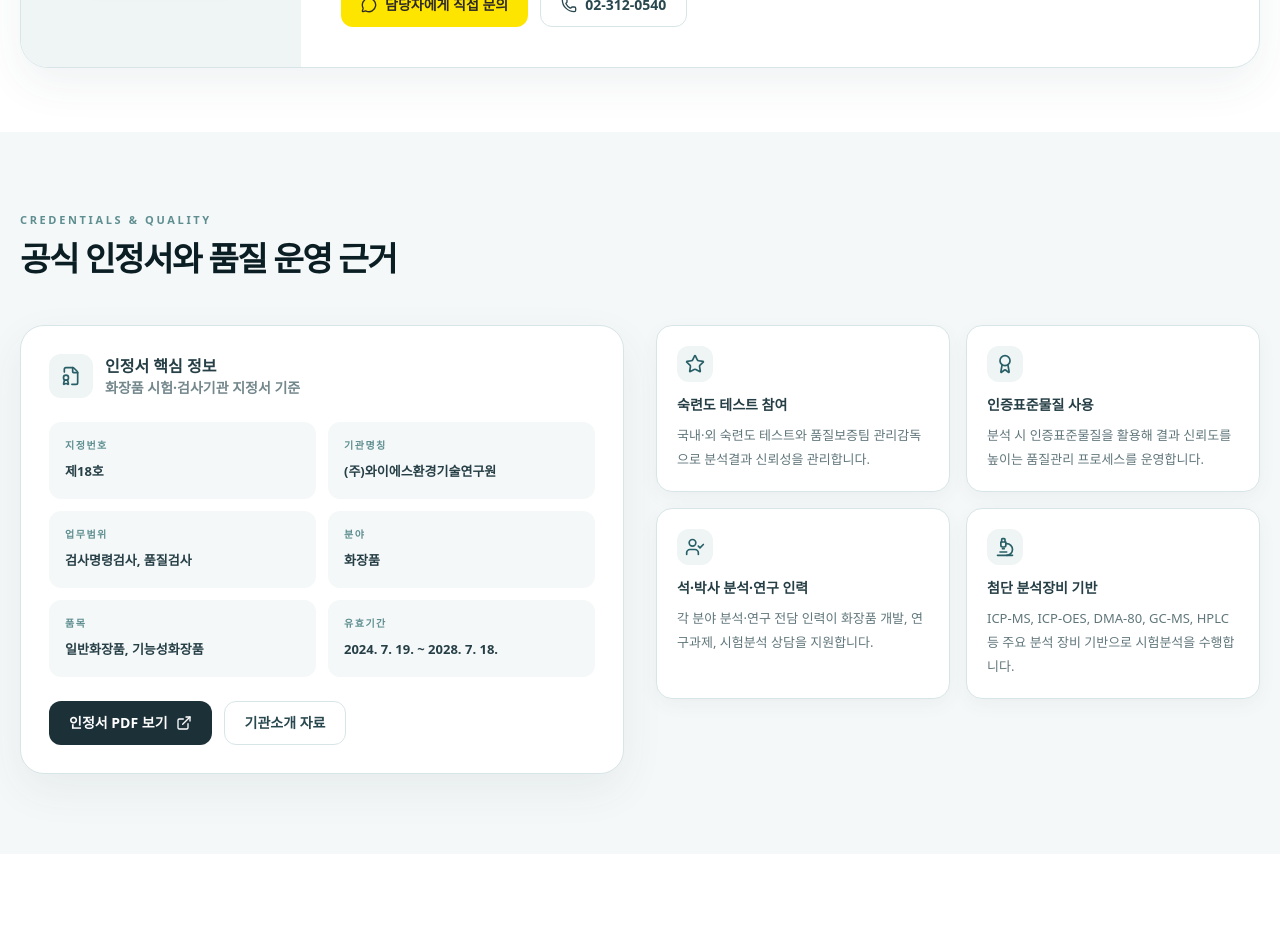
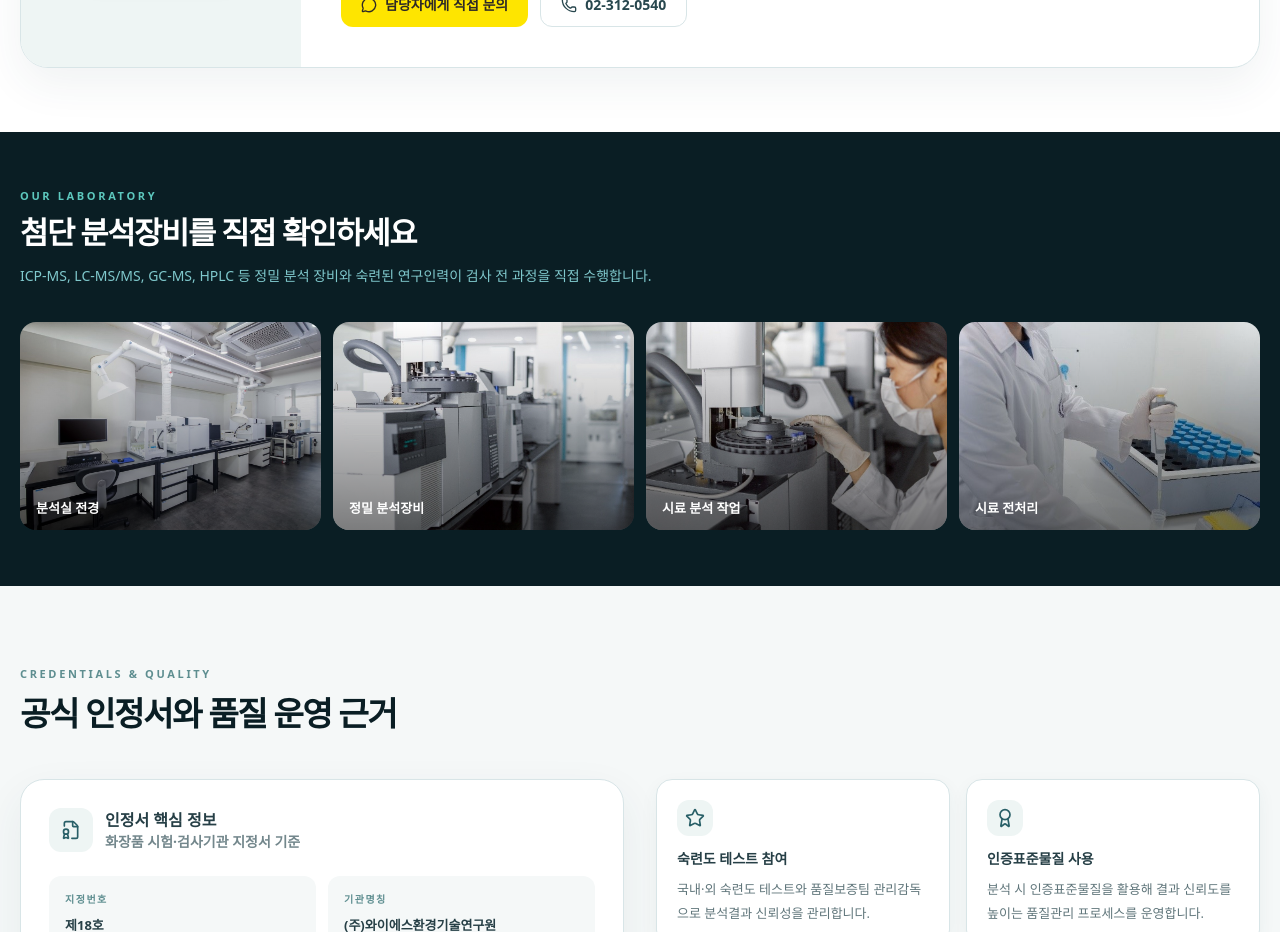
Before and after one commit to YSIET/ysiet-cosmetics-testing, a React (Vite) app: page / in a window 1280 px wide. Shown: the part 2940-3872 px from the top of the page. Built offline with nearby package versions, Linux system fonts and the light colour scheme.

Commit message:
Add files via upload

```diff
--- a/src/App.jsx
+++ b/src/App.jsx
@@ -615,6 +615,38 @@ function HomePage() {
         </div>
       </section>
 
+      {/* 실험실 사진 갤러리 */}
+      <section className="bg-[#0A1E24] py-14">
+        <div className="mx-auto max-w-7xl px-5">
+          <div className="mb-8">
+            <p className="mb-3 text-[11px] font-black uppercase tracking-[0.24em] text-[#5DC8BE]">Our Laboratory</p>
+            <h2 className="text-[clamp(1.4rem,2.4vw,2rem)] font-black leading-[1.1] tracking-[-0.045em] text-white">
+              첨단 분석장비를 직접 확인하세요
+            </h2>
+            <p className="mt-3 text-[14px] leading-7 text-[#7FC8CC]">
+              ICP-MS, LC-MS/MS, GC-MS, HPLC 등 정밀 분석 장비와 숙련된 연구인력이 검사 전 과정을 직접 수행합니다.
+            </p>
+          </div>
+          <div className="grid gap-3 sm:grid-cols-2 lg:grid-cols-4">
+            {[
+              { src: "/lab-01.jpg", alt: "와이에스 분석실 전경", label: "분석실 전경" },
+              { src: "/lab-04.jpg", alt: "정밀 분석장비",        label: "정밀 분석장비" },
+              { src: "/lab-02.jpg", alt: "연구원 시료 분석",     label: "시료 분석 작업" },
+              { src: "/lab-03.jpg", alt: "연구원 시료 전처리",   label: "시료 전처리" },
+            ].map((item) => (
+              <div key={item.src} className="group overflow-hidden rounded-2xl">
+                <div className="relative overflow-hidden">
+                  <img src={item.src} alt={item.alt}
+                    className="h-52 w-full object-cover transition-transform duration-500 group-hover:scale-105" />
+                  <div className="absolute inset-0 bg-gradient-to-t from-black/50 to-transparent" />
+                  <p className="absolute bottom-3 left-4 text-[13px] font-black text-white">{item.label}</p>
+                </div>
+              </div>
+            ))}
+          </div>
+        </div>
+      </section>
+
       {/* 인정서 + 품질근거 */}
       <section id="proof" className="bg-[#F5F8F8] py-20">
         <div className="mx-auto max-w-7xl px-5">
```
